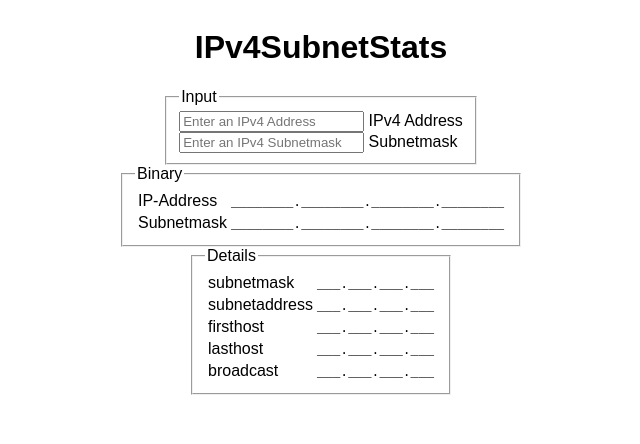
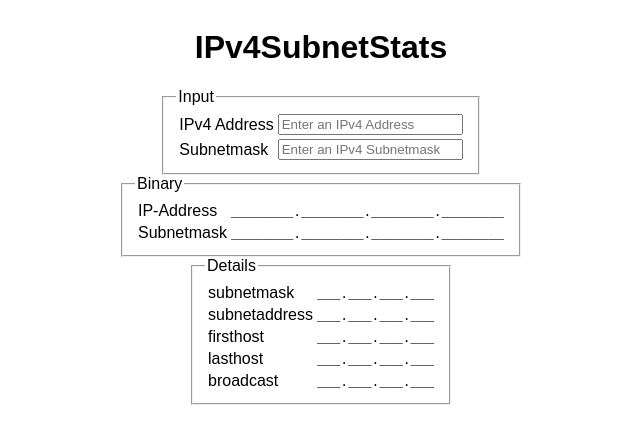
Before and after one commit to RaZoD1/subnetting-calculator, a React app: page / in a window 1280 px wide. Shown: the top 444 px of the page, without its empty margins (319-959 px from the left). Built offline with nearby package versions, Linux system fonts and the light colour scheme.

Commit message:
random shit

```diff
--- a/app/components/IPv4SubnetInput.js
+++ b/app/components/IPv4SubnetInput.js
@@ -2,22 +2,41 @@ import React from 'react';
 
 import IPv4AddressInput from './IPv4AddressInput';
 import IPv4MaskInput from './IPv4MaskInput';
+import SplitTable from './SplitTable';
 
 export default function IPv4SubnetInput(props) {
   const { onIpChange, ipPlaceholder, ipLabel } = props;
   const { onMaskChange, maskPlaceholder, maskLabel } = props;
 
+  const ipId = Math.random().toString(36).substring(2, 12);
+  const maskId = Math.random().toString(36).substring(2, 12);
+
+  const rows = [
+    {
+      left: <label htmlFor={ipId}>{ipLabel}</label>,
+      right: (
+        <IPv4AddressInput
+          id={ipId}
+          onChange={onIpChange}
+          placeholder={ipPlaceholder}
+        />
+      ),
+    },
+    {
+      left: <label htmlFor={maskId}>{maskLabel}</label>,
+      right: (
+        <IPv4MaskInput
+          id={maskId}
+          onChange={onMaskChange}
+          placeholder={maskPlaceholder}
+        />
+      ),
+    },
+  ];
+
   return (
     <div>
-      <label>
-        <IPv4AddressInput onChange={onIpChange} placeholder={ipPlaceholder} />
-        &nbsp;{ipLabel}
-      </label>
-      <br />
-      <label>
-        <IPv4MaskInput onChange={onMaskChange} placeholder={maskPlaceholder} />
-        &nbsp;{maskLabel}
-      </label>
+      <SplitTable rows={rows} />
     </div>
   );
 }
```
